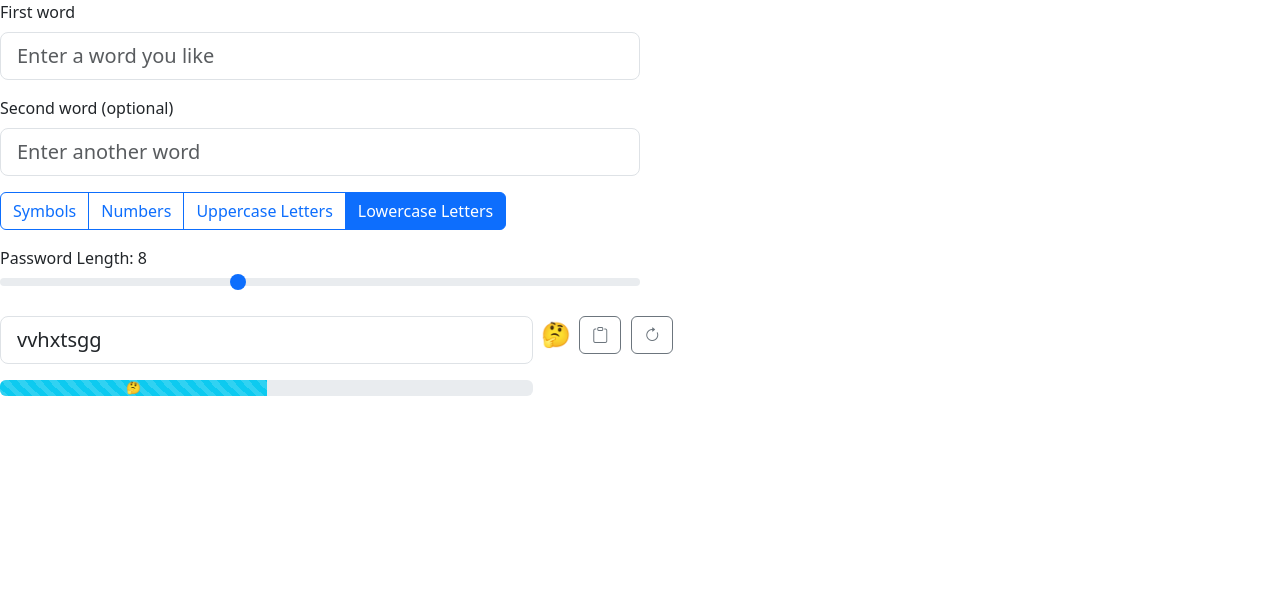
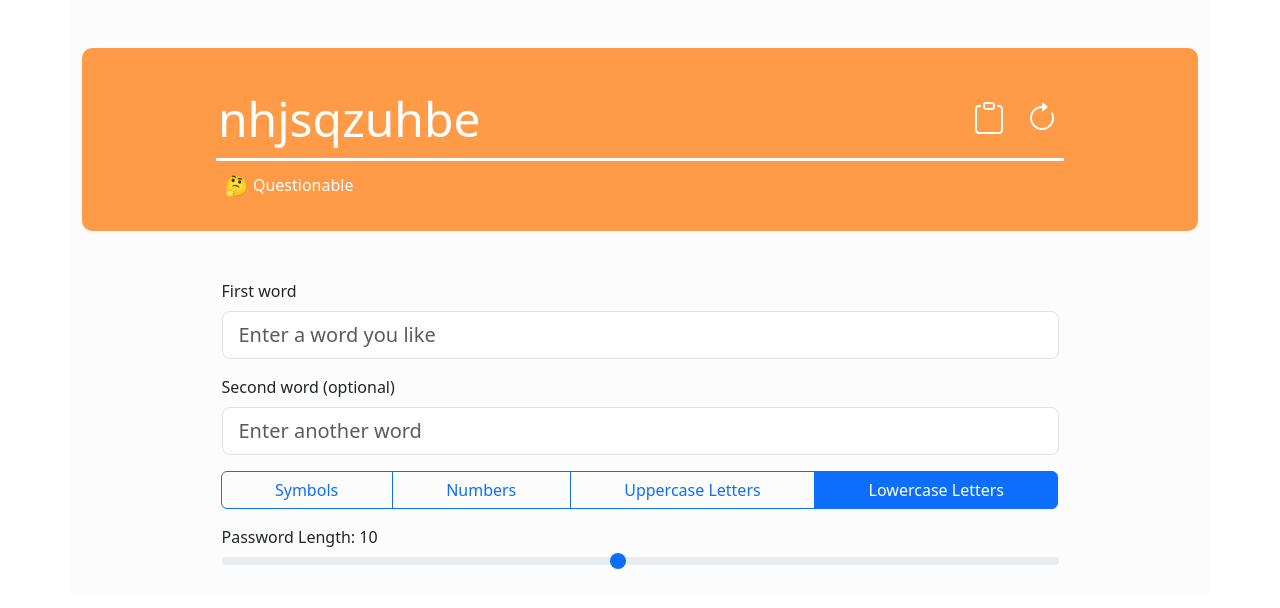
Before and after one commit to aysikh/password-pup-app, a React app: page / in a window 1280 px wide. Built offline with nearby package versions, Linux system fonts and the light colour scheme.

Commit message:
added rainbow effect for excellent pws

```diff
--- a/public/index.html
+++ b/public/index.html
@@ -10,7 +10,10 @@
       name="description"
       content="Web site created using create-react-app"
     />
-    <link rel="apple-touch-icon" href="%PUBLIC_URL%/logo192.png" />
+    <link rel="stylesheet" href="https://stackpath.bootstrapcdn.com/bootstrap/5.0.0-alpha1/css/bootstrap.min.css">
+    <!-- JS Bundle with Popper -->
+    <script src="https://stackpath.bootstrapcdn.com/bootstrap/5.0.0-alpha1/js/bootstrap.bundle.min.js"></script>
+
     <!--
       manifest.json provides metadata used when your web app is installed on a
       user's mobile device or desktop. See https://developers.google.com/web/fundamentals/web-app-manifest/
--- a/src/components/App.js
+++ b/src/components/App.js
@@ -2,6 +2,7 @@ import React, { useState, useEffect } from "react";
 import "../styles/App.css";
 import "bootstrap/dist/css/bootstrap.min.css";
 import "bootstrap-icons/font/bootstrap-icons.css";
+import { Tooltip } from "bootstrap";
 
 function App() {
   const [firstWord, setFirstWord] = useState("");
@@ -10,104 +11,124 @@ function App() {
   const [includeNumbers, setIncludeNumbers] = useState(false);
   const [includeUppercase, setIncludeUppercase] = useState(false);
   const [includeLowercase, setIncludeLowercase] = useState(true); // Default to true for lowercase
-  const [passwordLength, setPasswordLength] = useState(8);
+  const [passwordLength, setPasswordLength] = useState(10);
   const [generatedPassword, setGeneratedPassword] = useState("");
   const [passwordStrength, setPasswordStrength] = useState({
-    label: "Weak",
-    percent: 0,
-    barClass: "bg-danger",
+    label: "There's nothing here",
+    emoji: "🦗",
+    class: "bg-meh",
   });
 
+  [...document.querySelectorAll('[data-bs-toggle="tooltip"]')].forEach(tooltipTriggerEl => new Tooltip(tooltipTriggerEl));
+
   const generatePassword = () => {
+    if (
+      !includeSymbols &&
+      !includeNumbers &&
+      !includeUppercase &&
+      !includeLowercase &&
+      !firstWord &&
+      !secondWord
+    ) {
+      return "";
+    }
+
     let chars = "";
     const numbers = "0123456789";
     const symbols = "!@#$%^&*()";
     const uppercase = "ABCDEFGHIJKLMNOPQRSTUVWXYZ";
     const lowercase = "abcdefghijklmnopqrstuvwxyz";
 
-    // If no checkboxes are selected, default to a mix of character types
-    if (!includeSymbols && !includeNumbers && !includeUppercase && !includeLowercase) {
-      chars = numbers + symbols + uppercase + lowercase;
-    } else {
+    // Add selected character types to the pool
     if (includeSymbols) chars += symbols;
     if (includeNumbers) chars += numbers;
     if (includeUppercase) chars += uppercase;
     if (includeLowercase) chars += lowercase;
-    }
 
-    // Start with the base words if provided
+    // Default chars if none selected
+    if (!chars) chars = numbers + symbols + uppercase + lowercase;
+
+    // Function to get a random character from the available characters
+    const getRandomChar = () => chars[Math.floor(Math.random() * chars.length)];
+
+    // Initialize the password with the base word(s), ensuring case as per selection
     let base = firstWord + (secondWord ? secondWord : "");
-    // Apply transformations based on selections
-    if (includeUppercase) base = base.toUpperCase();
-    else if (includeLowercase) base = base.toLowerCase();
+    if (includeUppercase)
+      base = base.charAt(0).toUpperCase() + base.slice(1).toLowerCase();
+    if (!includeUppercase && includeLowercase) base = base.toLowerCase();
 
-    // If no word is provided, ensure the base starts empty
-    base = base || "";
+    // Ensure base is not longer than the desired password length
+    base = base.slice(0, passwordLength);
 
-    let password = base;
-    // Fill up to the desired length
-    while (password.length < passwordLength) {
-      const randomIndex = Math.floor(Math.random() * chars.length);
-      password += chars[randomIndex];
-    }
-
-    // If the password is still empty (no chars selected and no base word), generate from all chars
-    if (!password) {
-      chars = numbers + symbols + uppercase + lowercase; // Ensure all character types are available
-      for (let i = 0; i < passwordLength; i++) {
-        const randomIndex = Math.floor(Math.random() * chars.length);
-        password += chars[randomIndex];
+    // Calculate random characters to prepend and append
+    let prependChars = "";
+    let appendChars = "";
+    const randomCharsCount = passwordLength - base.length;
+    for (let i = 0; i < randomCharsCount; i++) {
+      if (Math.random() < 0.5) {
+        prependChars += getRandomChar(); // Prepend random character
+      } else {
+        appendChars += getRandomChar(); // Append random character
       }
     }
 
+    // Concatenate the random characters and the base word
+    let password = prependChars + base + appendChars;
+
     // Ensure the password does not exceed the desired length
-    return password.slice(0, passwordLength);
+    if (password.length > passwordLength) {
+      password = password.substring(0, passwordLength);
+    }
+
+    return password;
   };
-
-
 
   const calculateStrength = (password) => {
     let score = 0;
+
+    // Regular expressions to check for presence of various character types
+    const hasNumbers = /\d/.test(password);
+    const hasSymbols = /[!@#$%^&*(),.?":{}|<>]/.test(password);
+    const hasUppercase = /[A-Z]/.test(password);
+    const hasLowercase = /[a-z]/.test(password);
     const length = password.length;
-    const uniqueChars = new Set(password).size;
 
-    // Adjust criteria for scoring as needed
-    if (length >= 8) score += 1;
-    if (includeNumbers) score += 1;
-    if (includeSymbols) score += 1;
-    if (includeUppercase) score += 1;
-    if (uniqueChars > 4) score += 1;
+    // Adjust criteria for scoring based on actual content
+    if (length >= 10) score += 1; // Length criterion
+    if (hasNumbers) score += 1; // Numbers
+    if (hasSymbols) score += 1; // Symbols
+    if (hasUppercase || hasLowercase) score += 1; // Uppercase letters
 
     // Adjust the strength, percent, and class based on the score
     let strength = {
-      label: "Weak",
-      emoji: "😢",
-      barClass: "bg-danger",
-      percent: 25,
-    }; // Sad face for weak
+      label: "There's nothing here",
+      emoji: "🦗",
+      class: "bg-empty",
+    };
     if (score >= 4)
       strength = {
-        label: "Strong",
+        label: "Strong AF",
         emoji: "😎",
-        barClass: "bg-success",
-        percent: 100,
+        class: "bg-excellent",
       };
-    // Sunglasses face for strong
     else if (score >= 3)
       strength = {
-        label: "Good",
+        label: "Good, but could be better",
         emoji: "😊",
-        barClass: "bg-warning",
-        percent: 75,
+        class: "bg-good",
       };
-    // Smiling face for good
     else if (score >= 2)
       strength = {
-        label: "Moderate",
+        label: "Questionable",
         emoji: "🤔",
-        barClass: "bg-info",
-        percent: 50,
-      }; // Thinking face for moderate
+        class: "bg-meh",
+      };
+    else if (score >=1)
+    strength = {
+        label: "$#!@ password...",
+        emoji: "💩",
+        class: "bg-awful"
+    }
     return strength;
   };
 
@@ -126,9 +147,28 @@ function App() {
   ]);
 
   const generateAndSetPassword = () => {
+    if (
+      !includeSymbols &&
+      !includeNumbers &&
+      !includeUppercase &&
+      !includeLowercase &&
+      !firstWord &&
+      !secondWord
+    ) {
+      // If no character types are selected and both words are empty, set password to empty and update strength accordingly
+      setGeneratedPassword("");
+      setPasswordStrength({
+        label: "There's nothing here",
+        emoji: "🦗",
+        class: "bg-meh",
+        percent: 0, // Assuming you want to show some kind of progress or lack thereof
+      });
+    } else {
+      // Proceed with password generation and strength calculation if above conditions are not met
       const newPassword = generatePassword();
       setGeneratedPassword(newPassword);
       setPasswordStrength(calculateStrength(newPassword));
+    }
   };
 
   const copyToClipboard = () => {
@@ -147,38 +187,74 @@ function App() {
   };
 
   return (
+    <div className="container custom-container">
+      <div className="row pt-5 justify-content-center align-items-center">
         <div className="col-12">
-      <div className="col-6">
-        <div className="mb-3 input-group-lg">
-          <label htmlFor="formGroupExampleInput" className="form-label">
+          <div className={`preview-container ${passwordStrength.class}`}>
+            <div className="input-group password-preview-input-group">
+              <input
+                type="text"
+                id="generatedPassword"
+                className="password-preview-input"
+                value={generatedPassword}
+                readOnly
+              />
+              <button
+                onClick={copyToClipboard}
+                className="px-3 custom-button"
+                title="Copy"
+                data-bs-toggle="tooltip"
+                data-bs-placement="top"
+              >
+                <i className="bi bi-clipboard custom-icon"></i>
+              </button>
+              <button
+                onClick={refreshPassword}
+                className="custom-button"
+                title="Generate"
+                data-bs-toggle="tooltip"
+                data-bs-placement="top"
+              >
+                <i className="bi bi-arrow-clockwise custom-icon"></i>
+              </button>
+            </div>
+            <div className="d-flex">
+              <div className="ms-2 me-1 emoji">{passwordStrength.emoji}</div>
+              <div className="strength-label">{passwordStrength.label}</div>
+            </div>
+          </div>
+
+          <div className="d-flex flex-wrap justify-content-center password-form">
+            <div className="col-9 mb-3 input-group-lg pt-5">
+              <label htmlFor="firstWord" className="form-label">
                 First word
               </label>
               <input
                 type="text"
                 className="form-control"
-            id="formGroupExampleInput"
+                id="firstWord"
                 value={firstWord}
                 onChange={(e) => setFirstWord(e.target.value)}
                 placeholder="Enter a word you like"
               />
             </div>
 
-        <div className="mb-3 input-group-lg">
+            <div className="col-9 mb-3 input-group-lg">
               {" "}
               {/* Added Bootstrap class for margin bottom */}
-          <label htmlFor="" className="form-label">
+              <label htmlFor="secondWord" className="form-label">
                 Second word (optional)
               </label>
               <input
                 type="text"
-            className="form-control "
+                className="form-control"
+                id="secondWord"
                 placeholder="Enter another word"
                 value={secondWord}
                 onChange={(e) => setSecondWord(e.target.value)}
               />
             </div>
-      </div>
-      <div className="mb-3 btn-group">
+            <div className="col-9 mb-3 btn-group d-flex">
               {" "}
               {/* Use divs for consistent spacing */}
               <input
@@ -188,7 +264,10 @@ function App() {
                 onChange={() => setIncludeSymbols(!includeSymbols)}
                 id="includeSymbols"
               />
-        <label className="btn btn-outline-primary" htmlFor="includeSymbols">
+              <label
+                className="btn btn-outline-primary"
+                htmlFor="includeSymbols"
+              >
                 Symbols
               </label>
               <input
@@ -198,7 +277,10 @@ function App() {
                 onChange={() => setIncludeNumbers(!includeNumbers)}
                 id="includeNumbers"
               />
-        <label className="btn btn-outline-primary" htmlFor="includeNumbers">
+              <label
+                className="btn btn-outline-primary"
+                htmlFor="includeNumbers"
+              >
                 Numbers
               </label>
               <input
@@ -208,7 +290,10 @@ function App() {
                 onChange={() => setIncludeUppercase(!includeUppercase)}
                 id="includeUppercase"
               />
-        <label className="btn btn-outline-primary" htmlFor="includeUppercase">
+              <label
+                className="btn btn-outline-primary"
+                htmlFor="includeUppercase"
+              >
                 Uppercase Letters
               </label>
               <input
@@ -218,11 +303,15 @@ function App() {
                 onChange={() => setIncludeLowercase(!includeLowercase)}
                 id="includeLowercase"
               />
-        <label className="btn btn-outline-primary" htmlFor="includeLowercase">
+              <label
+                className="btn btn-outline-primary"
+                htmlFor="includeLowercase"
+              >
                 Lowercase Letters
               </label>
             </div>
-      <div className="mb-3 col-6">
+
+            <div className="col-9 mb-3">
               {" "}
               {/* Adjusted for consistent spacing */}
               <label htmlFor="passwordLength">
@@ -238,48 +327,7 @@ function App() {
                 onChange={(e) => setPasswordLength(Number(e.target.value))}
               />
             </div>
-      <div className="col-12 d-flex">
-        <div className="mb-3 col-5 input-group-lg">
-          {" "}
-          {/* Enclosed the input for consistency */}
-          <input
-            type="text"
-            className="form-control"
-            value={generatedPassword}
-            readOnly
-          />
           </div>
-        <div className="col-auto ms-2" style={{ fontSize: "24px" }}>
-          {passwordStrength.emoji}
-        </div>
-        <div className="col-2">
-          <button
-            onClick={copyToClipboard}
-            className="btn btn-outline-secondary ms-2"
-            title="Copy to Clipboard"
-          >
-            <i className="bi bi-clipboard"></i>
-          </button>
-          <button
-            onClick={refreshPassword}
-            className="btn btn-outline-secondary"
-            style={{ marginLeft: "10px" }}
-            title="Generate New Password"
-          >
-            <i className="bi bi-arrow-clockwise"></i>
-          </button>
-        </div>
-      </div>
-      <div className="progress col-5">
-        <div
-          className={`progress-bar progress-bar-striped ${passwordStrength.barClass}`}
-          role="progressbar"
-          style={{ width: `${passwordStrength.percent}%` }}
-          aria-valuenow={passwordStrength.percent}
-          aria-valuemin="0"
-          aria-valuemax="100"
-        >
-          {passwordStrength.emoji}
         </div>
       </div>
     </div>
--- a/src/styles/App.css
+++ b/src/styles/App.css
@@ -1,38 +1,105 @@
-.App {
-  text-align: center;
+.password-preview-input {
+  height: 5rem;
+  font-size: 3rem;
+  color: white;
+  position: relative;
+  flex: 1 1 auto;
+  width: 1%;
+  min-width: 0;
+  font-weight: 500;
+  background-color: transparent;
+  background-clip: padding-box;
+  border: none;
+  border-radius: var(--bs-border-radius);
 }
 
-.App-logo {
-  height: 40vmin;
-  pointer-events: none;
+.password-preview-input-group {
+    border-bottom: solid white;
+    margin-bottom: 10px;
 }
 
-@media (prefers-reduced-motion: no-preference) {
-  .App-logo {
-    animation: App-logo-spin infinite 20s linear;
+.preview-container {
+    padding: 30px 12%;
+    border-radius: 10px;
+    position: relative;
+    overflow: hidden;
   }
+
+.custom-container {
+    background-color: #FCFCFC;
 }
 
-.App-header {
-  background-color: #282c34;
-  min-height: 100vh;
-  display: flex;
-  flex-direction: column;
-  align-items: center;
-  justify-content: center;
-  font-size: calc(10px + 2vmin);
-  color: white;
+.custom-icon {
+    font-size: 32px;
 }
 
-.App-link {
-  color: #61dafb;
+.custom-button {
+    border: none;
+    background-color: transparent;
+    color: white;
 }
 
-@keyframes App-logo-spin {
-  from {
-    transform: rotate(0deg);
-  }
-  to {
-    transform: rotate(360deg);
-  }
+.custom-button:hover {
+    color: black;
 }
+
+.emoji {
+    margin-left: -10px;
+    font-size: 20px;
+    z-index: 1;
+}
+
+.strength-label {
+    color: white;
+    margin-top: 2px;
+    z-index: 1;
+}
+
+.bg-light {
+   background-color: #FDFBD4
+}
+
+.bg-good {
+    background-color: #FFC83D;
+}
+
+.bg-meh {
+    background-color: #FF9A47
+}
+
+.bg-awful {
+    background-color: #EE594A;
+}
+
+.bg-empty {
+    background-color: #01010D;
+}
+
+.bg-excellent::before {
+    content: '';
+    position: absolute;
+    top: 0;
+    left: 0;
+    width: 100%;
+    height: 100%;
+    box-sizing: border-box;
+    border: 10px solid transparent; /* Adjust the border size as needed */
+    border-radius: 12px; /* Slightly larger to maintain the container's rounded corners */
+    background: linear-gradient(90deg,
+    #fd004c, #fe9000, #fff020,
+    #3edf4b, #3363ff, #b102b7,
+    #fd004c, #fe9000, #fff020, /* Repeat the sequence for a smooth transition */
+    #3edf4b, #3363ff, #b102b7, #fd004c); /* End with the start color for seamless looping */
+    background-size: 500% 200%;
+    z-index: 0;
+    animation: shiftRainbow 20s linear infinite;
+}
+
+@keyframes shiftRainbow {
+    from {
+        background-position: 200% 0;
+    }
+    to {
+        background-position: -100% 0;
+    }
+}
```
Also changed, not shown: public/favicon.ico. Lines whose indentation alone changed are shown as unchanged.
